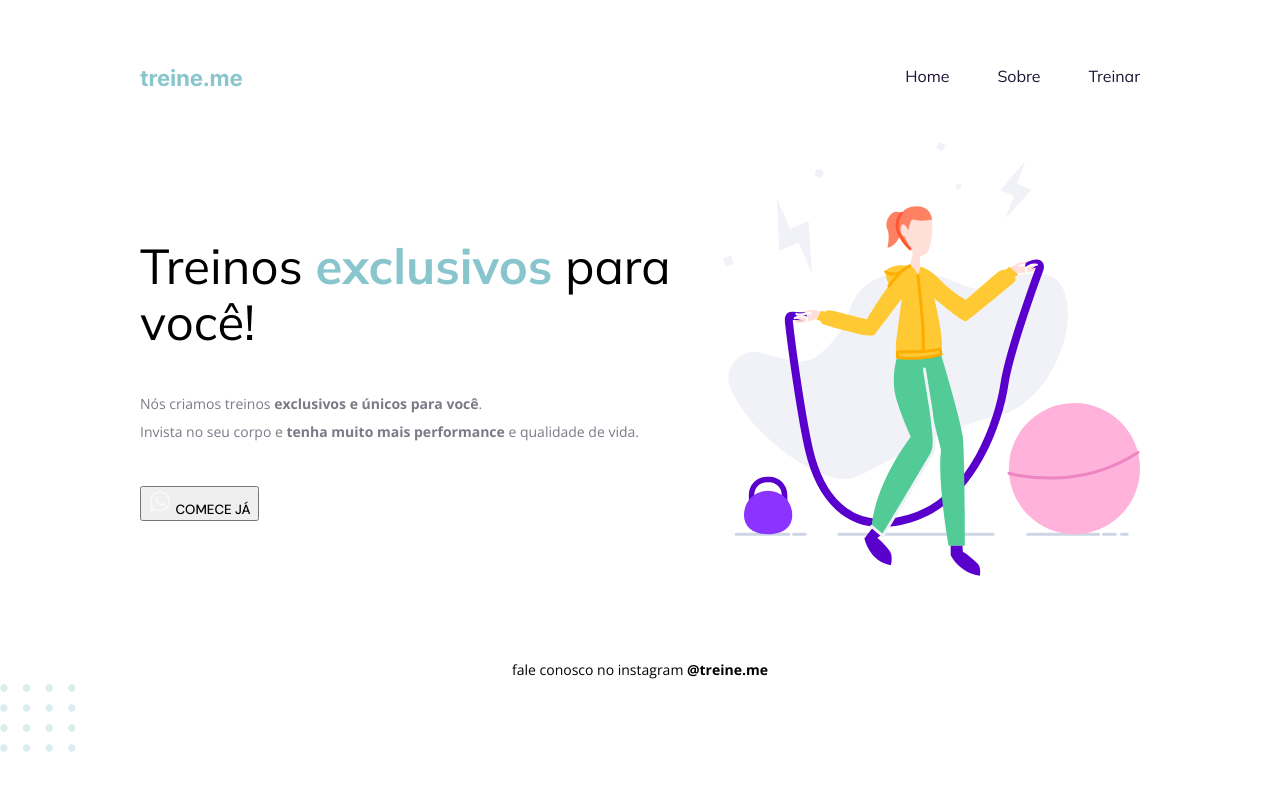
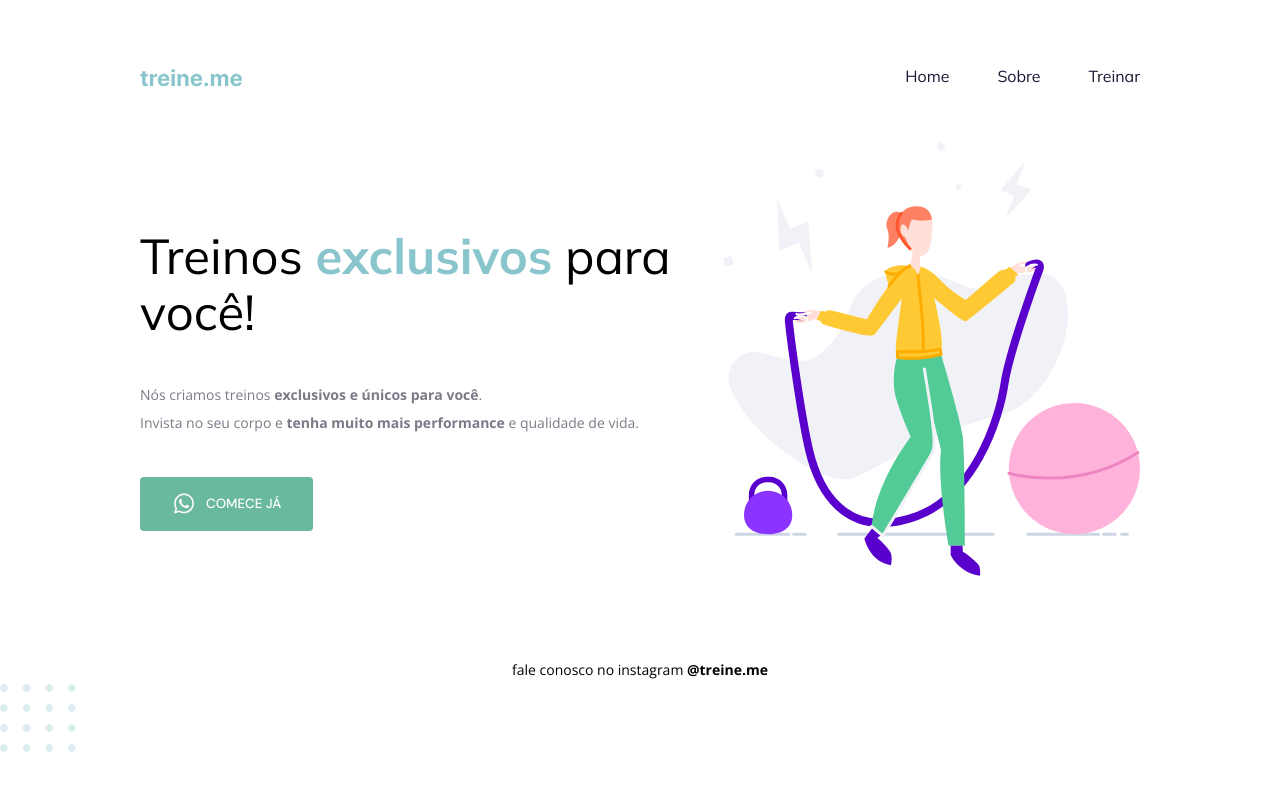
Before and after one commit to angelo-ambrosio/projeto-02-explorer-rocketseat, a plain HTML site: page index.html in a window 1280 px wide. Drawn offline with nearby package versions, Linux system fonts and the light colour scheme.

Commit message:
botão estilizado

```diff
--- a/style.css
+++ b/style.css
@@ -60,8 +60,22 @@ section p {
 }
 
 button{
+    color: white;
     text-transform: uppercase;
     font-family: 'DM Sans', sans-serif;
+    background-color: #69B99D;
+    border: none;
+    display: flex;
+    align-items: center;
+    justify-content: center;
+    padding: 14px 32px 15px;
+    gap: 10px;
+    border-radius: 4px;
+    cursor: pointer;
+}
+
+button:hover{
+    background-color: #529c82;
 }
 
 footer {
```
